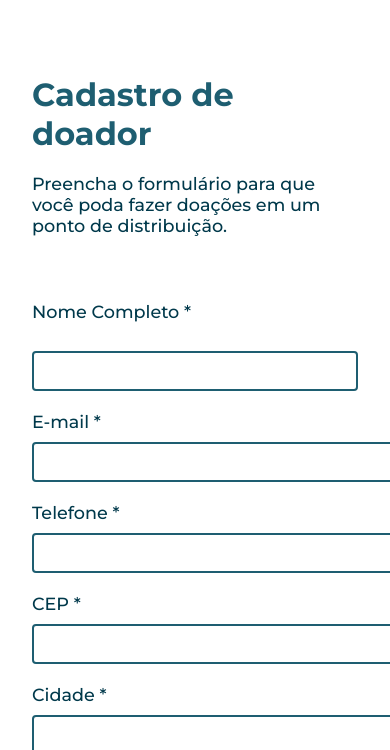
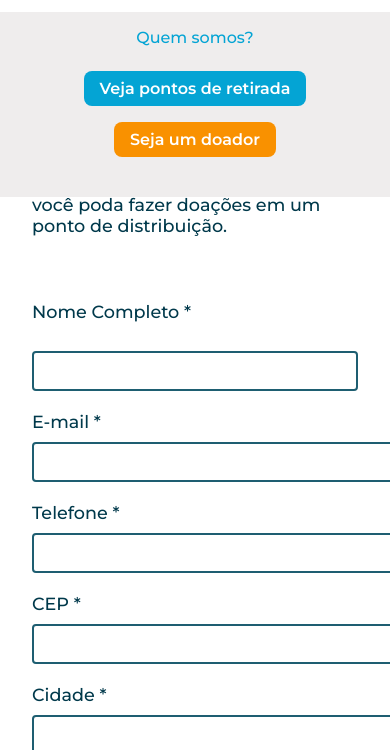
Before and after one commit to gabinag/litoral-unido, a plain HTML site: page form.html in a window 390 px wide. Both pictures are taken after a click on the element 345 px from the left and 48 px from the top of the page. Shown: the part 84-834 px from the top of the page. Drawn offline with Linux system fonts and the light colour scheme.

Commit message:
update menu

```diff
--- a/index.html
+++ b/index.html
@@ -75,15 +75,6 @@
     <p><strong>Direitos reservados a Pink Coders</strong></p>
     <p>© 2024 | Pink Coders</p>
   </footer>
-  <script>
-    document.addEventListener('DOMContentLoaded', function () {
-      const hamburguer = document.querySelector('.hamburguer');
-      const navUl = document.querySelector('header nav');
-
-      hamburguer.addEventListener('click', function () {
-        navUl.classList.toggle('active');
-      });
-    });
-  </script>
+  <script src="script.js"></script>
 </body>
 </html>
--- a/script.js
+++ b/script.js
@@ -1,3 +1,12 @@
+document.addEventListener('DOMContentLoaded', function () {
+  const hamburguer = document.querySelector('.hamburguer');
+  const headerNav = document.querySelector('header nav');
+
+  hamburguer.addEventListener('click', function () {
+    headerNav.classList.toggle('active');
+  });
+});
+
 document.getElementById('cep').addEventListener('blur', function() {
   var cep = this.value.replace(/\D/g, '');
   if (cep !== "") {
```
Also changed, not shown: form.html (line endings or trailing spaces).
